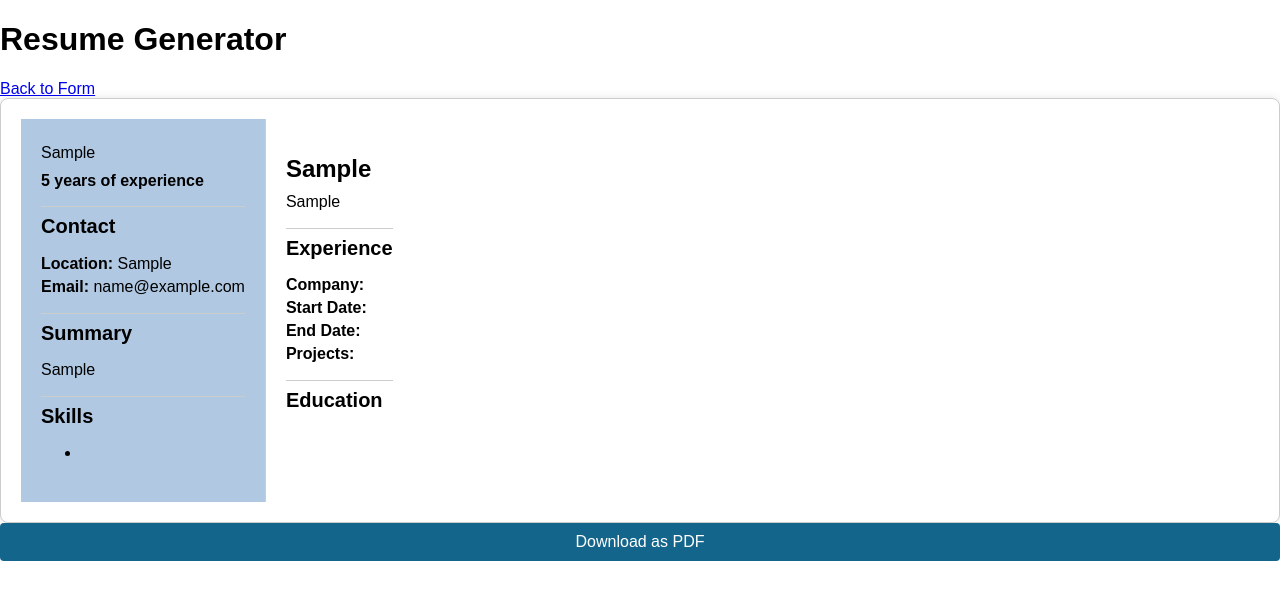
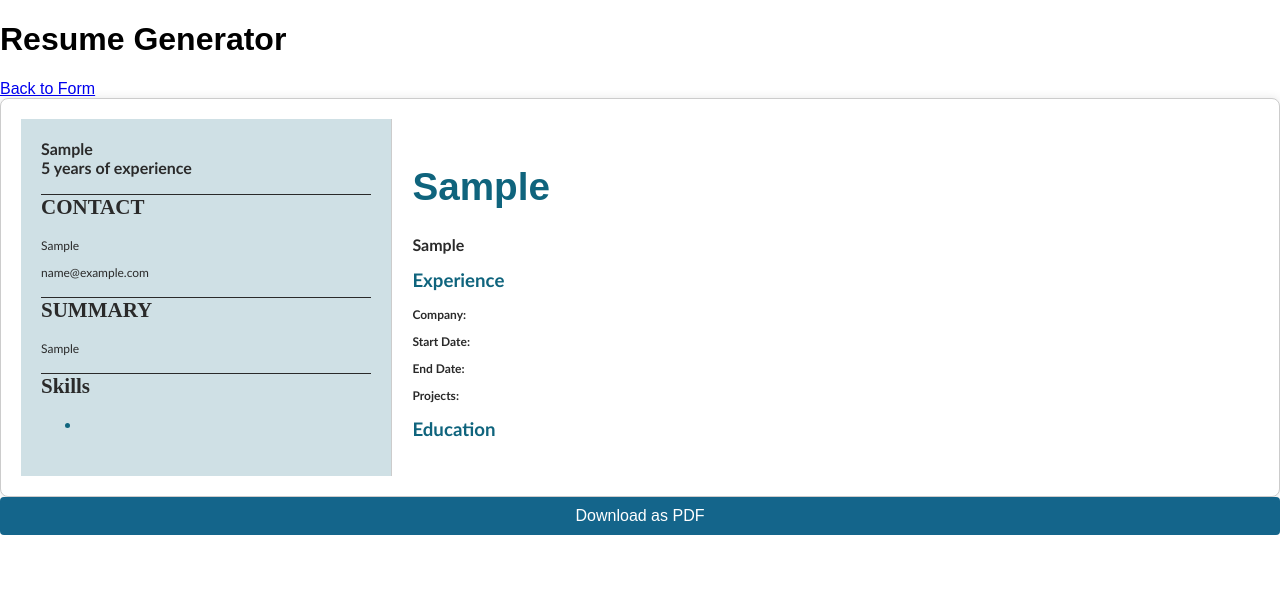
Before and after one commit to Mugdhashrivastava/Resume-generator-React, a React (Create React App) app: page / in a window 1280 px wide. Both pictures are taken after typing "Sample", "Sample", "5", "name@example.com", "Sample", "Sample" into the empty fields and a click on the button "Save". Shown: the top 600 px of the page. Built offline with nearby package versions, Linux system fonts and the light colour scheme.

Commit message:
ui update

```diff
--- a/src/components/ResumeForm.js
+++ b/src/components/ResumeForm.js
@@ -21,7 +21,7 @@ const ResumeForm = ({ onSave }) => {
         startDate: "",
         endDate: "",
         companyName: "",
-        projects: "",
+         projects: ''
       },
     ],
   });
--- a/src/components/ResumePreview.css
+++ b/src/components/ResumePreview.css
@@ -1,4 +1,3 @@
-
 .resume-container {
   display: flex;
   font-family: Arial, sans-serif;
@@ -9,17 +8,16 @@
   background-color: #ffffff;
 }
 
-.left-column, .right-column {
-
+.left-column,
+.right-column {
   padding: 20px;
   box-sizing: border-box;
-
 }
 
 .left-column {
   border-right: 1px solid #ccc;
-  background-color: rgb(176, 200, 226);
-
+  background-color: #cfe0e5;
+  width: 30%;
 }
 
 .profile-picture {
@@ -34,24 +32,53 @@
 }
 
 .section-header {
-  font-size: 1.25rem;
+  border-top: 1px solid #2a2a2a;
+  color: #2a2a2a;
+  font-size: 21px;
+  font-family: A---WRD-EMBED-SUB-43-Bold_hl;
   font-weight: bold;
-  border-top: 1px solid #ccc;
-  padding-top: 0.5rem;
+  text-decoration: none;
+}
 
+.blue-header {
+  color: #0f647d;
+  font-family: "Trebuchet MS", sans-serif;
+  font-style: normal;
+  font-weight: bold;
+  text-decoration: none;
+  font-size: 14pt;
 }
 
 .name {
-  font-size: 24px;
+  color: #0f647d;
+  font-style: normal;
   font-weight: bold;
-  margin-bottom: 10px;
+  text-decoration: none;
+  font-size: 29pt;
 }
 
-.title, .yoe, .current-employer {
-  font-size: 16px;
-  margin-bottom: 10px;
+.title,
+.yoe,
+.current-employer {
+  color: #2a2a2a;
+  font-family: "Trebuchet MS", sans-serif;
+  font-style: normal;
+  font-weight: bold;
+  text-decoration: none;
+  font-size: 12pt;
+  margin: 0;
 }
 
 p {
-  margin: 5px 0;
+  color: #2a2a2a;
+  font-family: "Trebuchet MS", sans-serif;
+  font-style: normal;
+  font-weight: normal;
+  text-decoration: none;
+  font-size: 9pt;
 }
+
+.left-column li::marker {
+  color: #10657e;
+  list-style-type: square;
+}
--- a/src/components/ResumePreview.js
+++ b/src/components/ResumePreview.js
@@ -13,14 +13,16 @@ const ResumePreview = forwardRef(({ data }, ref) => {
           <p className="yoe">
             <strong>{data.yoe} years of experience</strong>
           </p>
-          <h2 className="section-header">Contact</h2>
+          <h2 className="section-header">CONTACT</h2>
           <p>
-            <strong>Location:</strong> {data.location}
+            {/* <strong>Location:</strong>  */}
+            {data.location}
           </p>
           <p>
-            <strong>Email:</strong> {data.email}
+            {/* <strong>Email:</strong>  */}
+            {data.email}
           </p>
-          <h2 className="section-header">Summary</h2>
+          <h2 className="section-header">SUMMARY</h2>
           <p>{data.summary}</p>
 
           <h2 className="section-header">Skills</h2>
@@ -36,7 +38,7 @@ const ResumePreview = forwardRef(({ data }, ref) => {
         <p className="current-employer">{data.currentEmployer}</p>
         <p className="title">{data.title}</p>
 
-        <h2 className="section-header">Experience</h2>
+        <h2 className="blue-header">Experience</h2>
         {data.experience.map((exp, index) => (
           <div key={index} className="experience-section">
             <p>
@@ -54,7 +56,7 @@ const ResumePreview = forwardRef(({ data }, ref) => {
           </div>
         ))}
 
-        <h2 className="section-header">Education</h2>
+        <h2 className="blue-header">Education</h2>
         <p>{data.education}</p>
       </div>
     </div>
```
